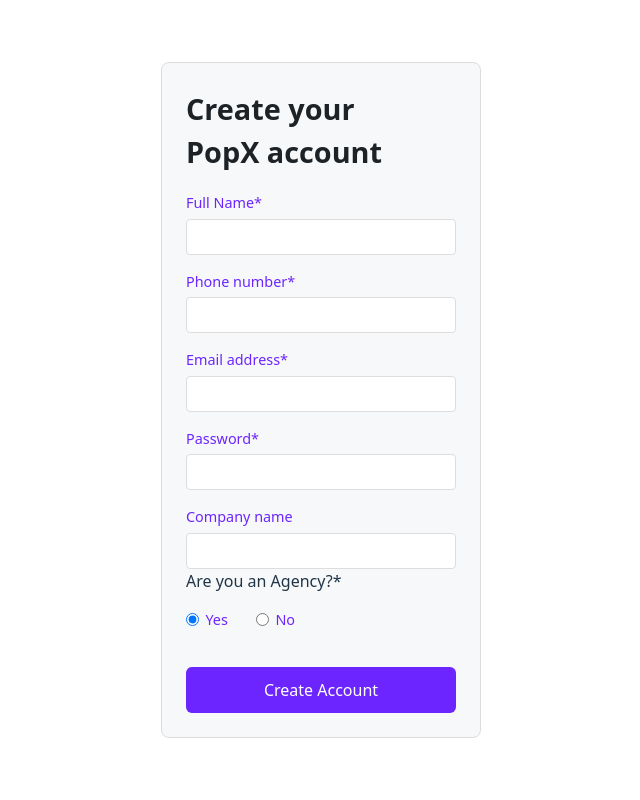
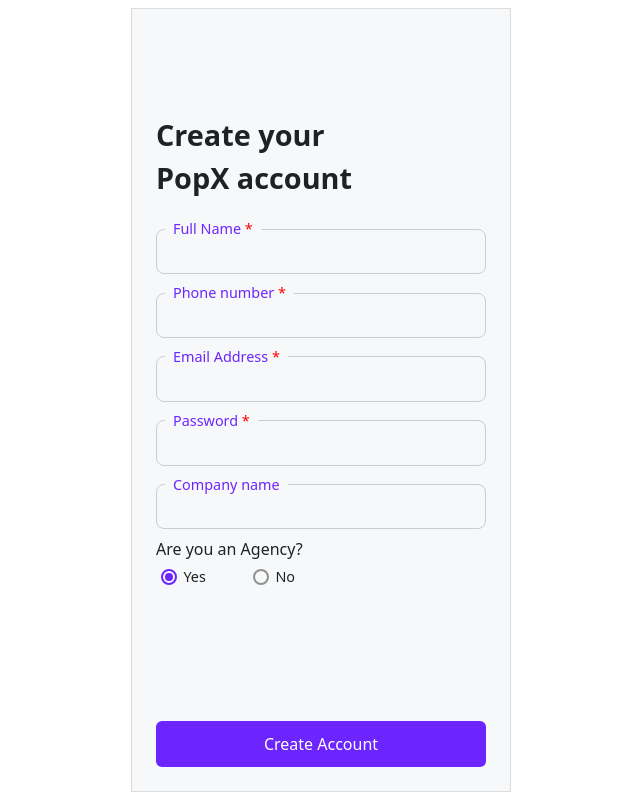
Before and after one commit to Raveena99999/InternAssignment, a React (Vite) app: page /signup in a window 1280 px wide. Shown: the whole page, without its empty margins (319-959 px from the left). Built offline with nearby package versions, Linux system fonts and the light colour scheme; the HTML template or start-up script is replaced by a standard one.

Commit message:
loginpage

```diff
--- a/src/pages/Login.jsx
+++ b/src/pages/Login.jsx
@@ -105,7 +105,7 @@
     <div className="login-container">
       <form className="login-form" onSubmit={handleSubmit}>
  <h2>
-         Signin your <br /> <h2>PopX account</h2>
+         Signin to your <br /> <h2>PopX account</h2>
         </h2>
 
          <p>
@@ -116,7 +116,7 @@
         <div className="fieldset-wrapper">
           <fieldset>
             <legend>
-              Email Address <span className="required">*</span>
+              Email Address
             </legend>
             <input
               type="email"
@@ -132,7 +132,7 @@
         <div className="fieldset-wrapper">
           <fieldset>
             <legend>
-              Password <span className="required">*</span>
+              Password
             </legend>
             <input
               type="password"
--- a/src/pages/Signup.jsx
+++ b/src/pages/Signup.jsx
@@ -10,7 +10,7 @@
     email: "",
     password: "",
     company: "",
-    isAgency: "Yes"
+    isAgency: "Yes",
   });
 
   const handleChange = (e) => {
@@ -28,31 +28,105 @@
   return (
     <div className="signup-container">
       <form className="signup-form" onSubmit={handleSubmit}>
-        <h2>Create your <br /> <h2>PopX account</h2></h2>
+        <h2>
+          Create your <br /> PopX account
+        </h2>
 
-        <label>Full Name*</label>
-        <input type="text" name="fullName" required value={formData.fullName} onChange={handleChange} />
+        <div className="fieldset-wrapper">
+          <fieldset>
+            <legend>
+              Full Name <span className="required">*</span>
+            </legend>
+            <input
+              type="text"
+              name="fullName"
+              required
+              value={formData.fullName}
+              onChange={handleChange}
+            />
+          </fieldset>
+        </div>
 
-        <label>Phone number*</label>
-        <input type="tel" name="phoneNumber" required value={formData.phoneNumber} onChange={handleChange} />
+        <div className="fieldset-wrapper">
+          <fieldset>
+            <legend>
+              Phone number <span className="required">*</span>
+            </legend>
+            <input
+              type="tel"
+              name="phoneNumber"
+              required
+              value={formData.phoneNumber}
+              onChange={handleChange}
+            />
+          </fieldset>
+        </div>
 
-        <label>Email address*</label>
-        <input type="email" name="email" required value={formData.email} onChange={handleChange} />
+        {/* Email Field */}
+        <div className="fieldset-wrapper">
+          <fieldset>
+            <legend>
+              Email Address <span className="required">*</span>
+            </legend>
+            <input
+              type="email"
+              name="email"
+              required
+              value={formData.email}
+              onChange={handleChange}
+            />
+          </fieldset>
+        </div>
 
-        <label>Password*</label>
-        <input type="password" name="password" required value={formData.password} onChange={handleChange} />
+        {/* Password Field */}
+        <div className="fieldset-wrapper">
+          <fieldset>
+            <legend>
+              Password <span className="required">*</span>
+            </legend>
+            <input
+              type="password"
+              name="password"
+              required
+              value={formData.password}
+              onChange={handleChange}
+            />
+          </fieldset>
+        </div>
 
-        <label>Company name</label>
-        <input type="text" name="company" value={formData.company} onChange={handleChange} />
+        <div className="fieldset-wrapper">
+          <fieldset>
+            <legend>Company name</legend>
+            <input
+              type="text"
+              name="company"
+              required
+              value={formData.company}
+              onChange={handleChange}
+            />
+          </fieldset>
+        </div>
 
-        <p>Are you an Agency?*</p>
+        <p className="agencyPara">Are you an Agency?</p>
         <div className="radio-group">
           <label>
-            <input type="radio" value="Yes" name="isAgency" checked={formData.isAgency === "Yes"} onChange={handleChange} />
+            <input
+              type="radio"
+              value="Yes"
+              name="isAgency"
+              checked={formData.isAgency === "Yes"}
+              onChange={handleChange}
+            />
             Yes
           </label>
           <label>
-            <input type="radio" value="No" name="isAgency" checked={formData.isAgency === "No"} onChange={handleChange} />
+            <input
+              type="radio"
+              value="No"
+              name="isAgency"
+              checked={formData.isAgency === "No"}
+              onChange={handleChange}
+            />
             No
           </label>
         </div>
--- a/src/style/login.css
+++ b/src/style/login.css
@@ -15,7 +15,7 @@
   font-size: 1.8rem;
   font-weight: bold;
   margin-bottom: 1.2rem;
-  color: #1d2226;
+  color: #1D2226;
 }
 .login-form p {
   color: #888;
@@ -30,17 +30,25 @@
   border: 1px solid #ccc;
   border-radius: 8px;
   position: relative;
+
+}
+.fieldset-wrapper fieldset:focus-within {
+  border-color: #6C25FF;
 }
 
 legend {
   padding: 0 0.5rem;
   font-size: 0.9rem;
-  color: blue;
+  color: #6C25FF;
+      margin-left: 0.5rem;
+
+
+       background: #f7f8f9; /* match form bg to avoid overlap */
+  /* position: absolute;
+  top: -0.6rem; */
 }
 
-.required {
-  color: red;
-}
+
 
 .fieldset-wrapper input {
   width: 100%;
@@ -49,7 +57,9 @@
   font-size: 1rem;
   background-color: transparent;
   padding: 0.2rem 0;
-  margin-top: 0.2rem;
+  /* margin-top: 0.2rem; */
+  margin-left: 1rem;
+  margin-bottom: 0.5rem;
 }
 
 .loginBtn {
--- a/src/style/signup.css
+++ b/src/style/signup.css
@@ -2,16 +2,17 @@
   display: flex;
   justify-content: center;
   align-items: center;
-  height: 100vh;
+  /* height: 120vh; */
   background: white;
 }
 
 .signup-form {
-  width: 320px;
+  width: 380px;
   padding: 1.5rem;
   background-color: #f7f8f9;
   border: 1px solid gainsboro;
-  border-radius: 8px;
+    /* height: 100vh; */
+
 }
 
 .signup-form h2 {
@@ -19,26 +20,19 @@
   font-weight: bold;
   margin-bottom: 1.2rem;
     color: #1D2226;
+    padding-top: 5rem;
 
 }
 
-.signup-form label {
+/* .signup-form label {
   display: block;
   font-size: 0.9rem;
   margin-top: 1rem;
   margin-bottom: 0.3rem;
   color: #6c25ff;
-}
-
-.signup-form input[type="text"],
-.signup-form input[type="email"],
-.signup-form input[type="password"],
-.signup-form input[type="tel"] {
-  width: 100%;
-  padding: 0.6rem;
-  border: 1px solid #ddd;
-  border-radius: 4px;
-  background: white;
+} */
+.agencyPara{
+  color: #1D2226;
 }
 
 .radio-group {
@@ -53,10 +47,13 @@
   gap: 0.4rem;
   font-size: 0.9rem;
   width: 20%;
+    color: #1D2226;
+    margin: 5px;
+
 }
 
 .signup-form button {
-  margin-top: 1rem;
+  margin-top: 7rem;
   background-color: #6c25ff;
   color: white;
   border: none;
@@ -69,3 +66,76 @@
 .required {
   color: red;
 }
+
+
+
+
+.fieldset-wrapper {
+  margin-bottom: 0.5rem;
+}
+
+fieldset {
+  border: 1px solid #ccc;
+  border-radius: 8px;
+  position: relative;
+
+}
+.fieldset-wrapper fieldset:focus-within {
+  border-color: #6C25FF;
+}
+
+legend {
+  padding: 0 0.5rem;
+  font-size: 0.9rem;
+  color: #6C25FF;
+      margin-left: 0.5rem;
+
+
+       background: #f7f8f9; /* match form bg to avoid overlap */
+  /* position: absolute;
+  top: -0.6rem; */
+}
+
+
+
+.fieldset-wrapper input {
+  width: 100%;
+  border: none;
+  outline: none;
+  font-size: 1rem;
+  background-color: transparent;
+  padding: 0.2rem 0;
+  margin-left: 1rem;
+  margin-bottom: 0.5rem;
+}
+
+
+
+
+
+.radio-group input[type="radio"] {
+  appearance: none; /* hide default */
+  -webkit-appearance: none;
+  width: 16px;
+  height: 16px;
+  border: 2px solid #919191;
+  border-radius: 50%;
+  outline: none;
+  cursor: pointer;
+  position: relative;
+}
+
+.radio-group input[type="radio"]:checked {
+  border-color: #6C25FF; /* border when selected */
+}
+
+.radio-group input[type="radio"]:checked::before {
+  content: "";
+  width: 8px;
+  height: 8px;
+  background-color: #6C25FF;
+  border-radius: 50%;
+  position: absolute;
+  top: 2px;
+  left: 2px;
+}
--- a/src/style/welcome.css
+++ b/src/style/welcome.css
@@ -15,7 +15,7 @@
 }
 
 .mobile-container {
-  max-width: 320px;
+  max-width: 380px;
   width: 100%;
   height: 100vh;
   padding: 1rem;
```
